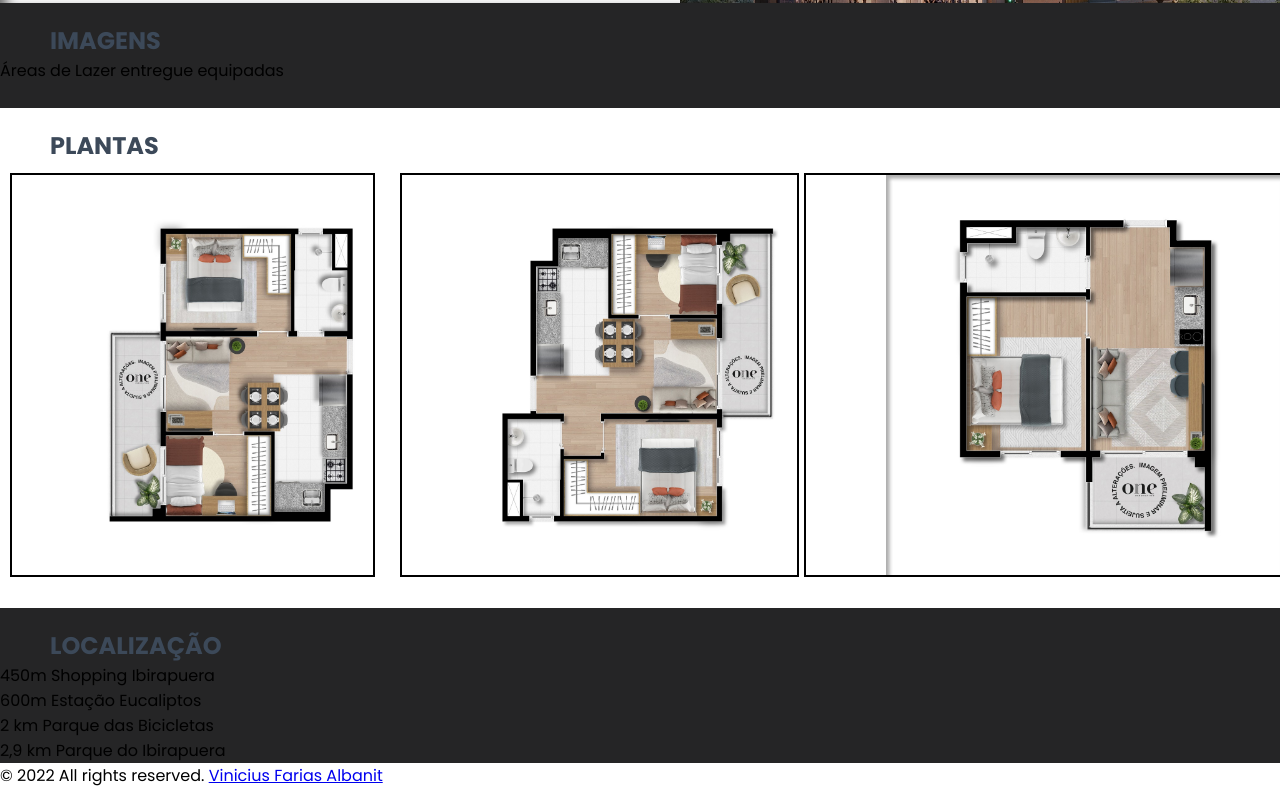
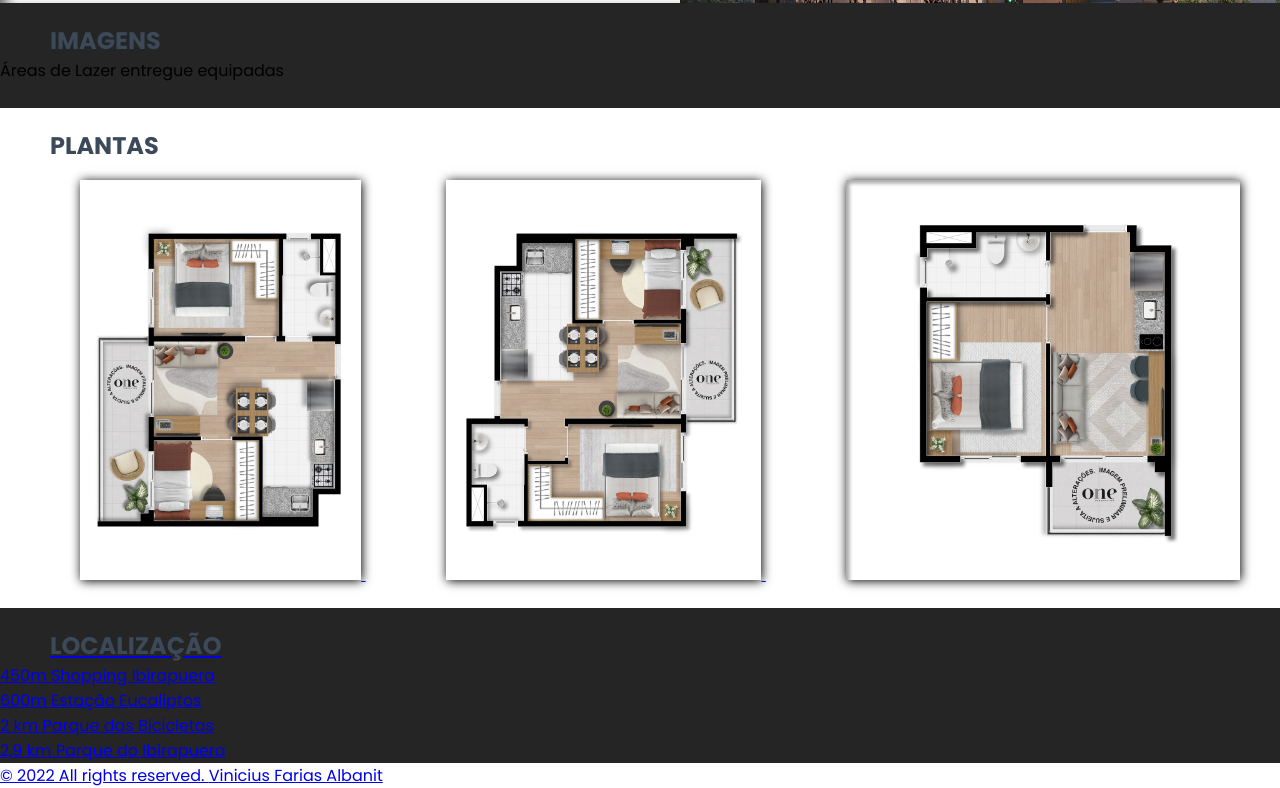
Before and after one commit to ViniciusAlbanit/Site-de-apartamento, a plain HTML site: page index.html in a window 1280 px wide. Shown: the part 815-1603 px from the top of the page. Drawn offline with Linux system fonts and the light colour scheme.

Commit message:
new style

```diff
--- a/index.html
+++ b/index.html
@@ -8,7 +8,8 @@
     <link rel="shortcut icon" href="imagens/favicon.ico" type="image/x-icon">
     <link rel="stylesheet" href="style.css">
 </head>
-<script type="text/javascript">(function(n,r,l,d){try{var h=r.head||r.getElementsByTagName("head")[0],s=r.createElement("script");s.setAttribute("type","text/javascript");s.setAttribute("src",l);n.neuroleadId=d;h.appendChild(s);}catch(e){}})(window,document,"https://cdn.leadster.com.br/neurolead/neurolead.min.js", 51467);</script>
+<script type="text/javascript">(function(n,r,l,d){try{var h=r.head||r.getElementsByTagName("head")[0],s=r.createElement("script");s.setAttribute("type","text/javascript");s.setAttribute("src",l);n.neuroleadId=d;h.appendChild(s);}catch(e){}})(window,document,"https://cdn.leadster.com.br/neurolead/neurolead.min.js", 51467);
+</script>
 <body>
     <header>
         <img src="imagens/logo_1_1x.jpg" alt="">
@@ -54,13 +55,13 @@
     <div class="plantas_apt">
         <h2 class="subtitulos" id="plantas">Plantas</h2>
             <div class="coluna">
-                <img class="img_planta" src="imagens/planta01.jpeg.jpeg" alt="">
+                <a href="imagens/planta01.jpeg.jpeg"><img class="img_planta" src="imagens/planta01.jpeg.jpeg"</a>
             </div>
             <div class="coluna">
-                <img class="img_planta" src="imagens/planta02.jpeg.jpeg" alt="">
+                <a href="imagens/planta02.jpeg.jpeg"><img class="img_planta" src="imagens/planta02.jpeg.jpeg"</a>
             </div>
             <div class="coluna">
-                <img class="img_planta" src="imagens/planta03.jprg.jpeg" alt="">
+                <a href="imagens/planta03.jprg.jpeg"><img class="img_planta" src="imagens/planta03.jprg.jpeg"</a>
             </div>
     </div>
         <h2 class="subtitulos" id="localizacao">Localização</h2>
--- a/style.css
+++ b/style.css
@@ -92,9 +92,14 @@ div.plantas_apt{
 .img_planta{
     max-width: 400px;
     height: 400px;
-    padding-left: 80px;
-    margin: 10px;
-    border: 2px solid black;
+    box-shadow: 1px 1px 10px black;
+    margin-left: 80px;
+    margin-top: 17px;
+}
+.img_planta:hover{
+    -moz-transform: scale(1.1);
+	-webkit-transform: scale(1.1);
+	transform: scale(1.1);
 }
 .js .anime {
 	opacity: 0;
```
